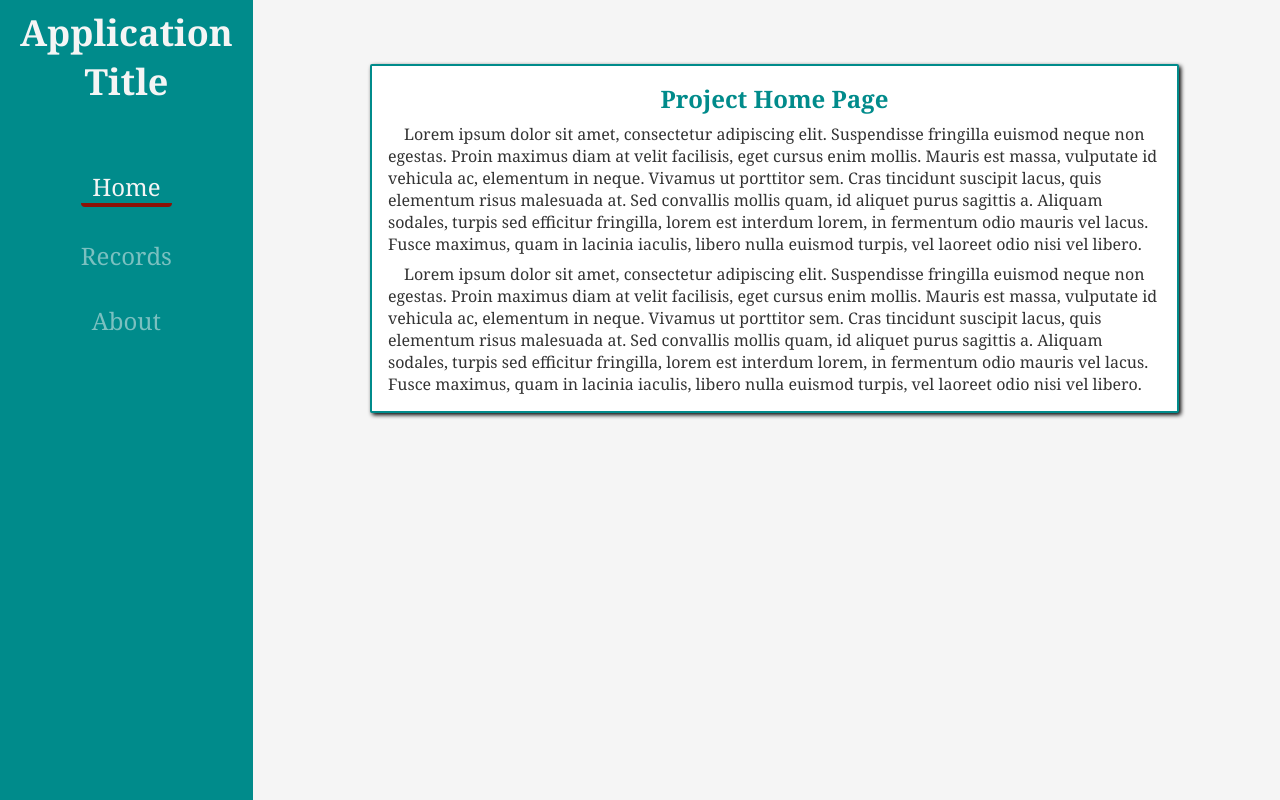
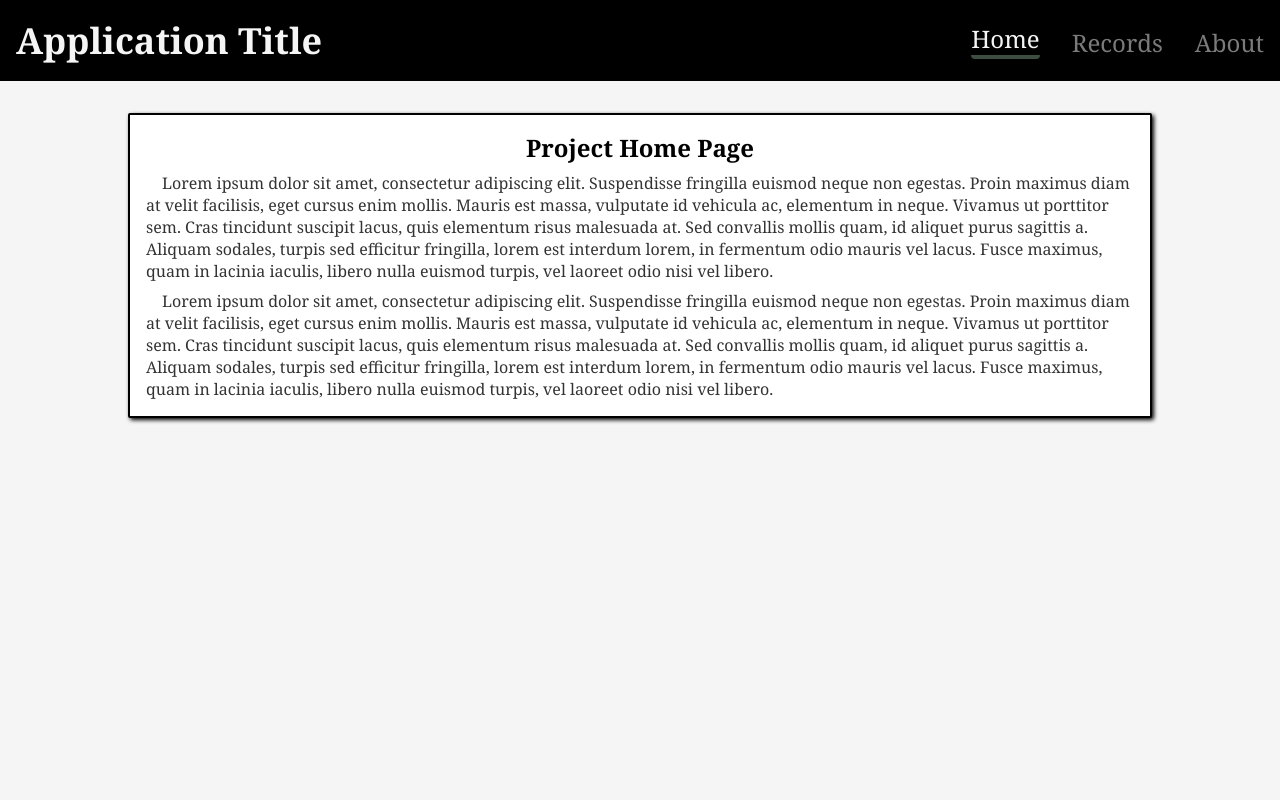
Before and after one commit to neoTemores/vetfit-frontend1, a React (Create React App) app: page / in a window 1280 px wide. Built offline with nearby package versions, Linux system fonts and the light colour scheme.

Commit message:
Redux refactor

```diff
--- a/src/App.css
+++ b/src/App.css
@@ -160,12 +160,9 @@ button:hover {
   text-align: center;
   padding: 0;
   margin: 0;
-  display: grid;
-  grid-template-columns: 1fr 4fr;
-  grid-template-areas:
-    "nav content"
-    "nav content";
-  column-gap: 1rem;
+  display: flex;
+  flex-direction: column;
+  gap: 1rem;
 }
 
 .headerTitle {
@@ -173,25 +170,27 @@ button:hover {
 }
 
 .navbarContainer {
-  grid-area: nav;
   color: whitesmoke;
   display: flex;
-  gap: 4rem;
+  gap: 1rem;
   justify-content: center;
-  align-content: flex-start;
-  padding: .5rem;
+  align-items: center;
+  padding: 1rem 1rem;
   font-size: 1.5rem;
   flex-wrap: wrap;
 }
 
-.titleContainer {
-  height: fit-content;
+.linksContainer {
+  display: flex;
+  gap: 2rem;
+  margin-left: auto;
+  align-items: flex-end;
 }
 
-.linksContainer {
-  display: flex;
-  flex-direction: column;
-  gap: 2rem;
+@media (max-width: 655px) {
+  .linksContainer {
+    margin-right: auto;
+  }
 }
 
 .zindex0 {
@@ -223,10 +222,6 @@ button:hover {
   display: grid;
   grid-template-columns: 1fr 1fr;
   gap: 1rem;
-}
-
-.updateMsgContainer {
-  margin-top: 1rem;
 }
 
 .updateMsgContainer>h3 {
@@ -261,25 +256,19 @@ button:hover {
   margin-bottom: 1rem;
 }
 
-@media (max-width: 800px) {
+@media (max-width: 700px) {
   .allRecordsDisplay {
     grid-template-columns: 1fr;
   }
 }
 
 .home-about--Container {
-  grid-area: content;
-  justify-self: center;
-  padding: 4rem 0rem;
+  padding: 1rem;
+  margin-top: 1rem;
   max-width: 80%;
-  align-self: top;
-  height: 100vh;
+  align-self: center;
   border-radius: 2px;
-}
-
-.home-about--Content {
   background-color: #fff;
-  padding: 1rem;
 }
 
 .home-about--Content>p {
@@ -324,9 +313,9 @@ button:hover {
 
 :root {
   /* color: CBD916; */
-  --main-color: darkcyan;
-  --comp-color: #8C1107;
-  --hover-color: #16D9D9;
+  --main-color: black;
+  --comp-color: #3D4D42;
+  --hover-color: silver;
 }
 
 .navbarContainer {
@@ -338,21 +327,16 @@ button:hover {
   border-bottom: 4px solid var(--comp-color);
 }
 
+.modal,
 .recordCard,
-.home-about--Content {
+.home-about--Container {
   border: 2px solid var(--main-color);
   box-shadow: 2px 2px 4px black;
   border-radius: 2px;
 }
 
-.modal {
-  border: 4px solid var(--main-color);
-  box-shadow: 4px 4px 6px black;
-
-}
-
 .recordCard:hover {
-  border: 2px solid var(--comp-color);
+  border: 2px solid var(--hover-color);
 }
 
 .home-about--Content h2,
@@ -366,7 +350,7 @@ button:hover {
 }
 
 .pageControlsContainer button:hover {
-  border: 2px solid var(--comp-color);
+  border: 2px solid var(--hover-color);
 }
 
 /* ============================ */
```
